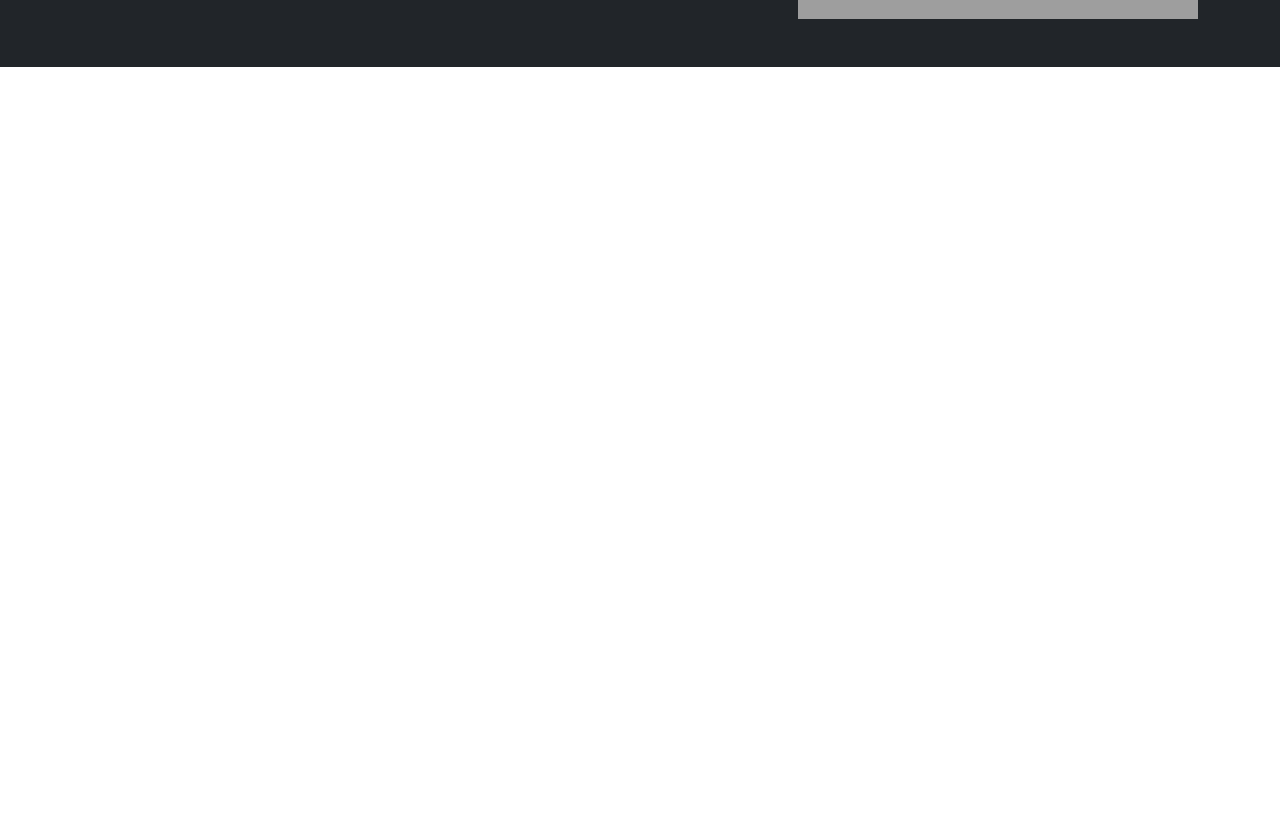
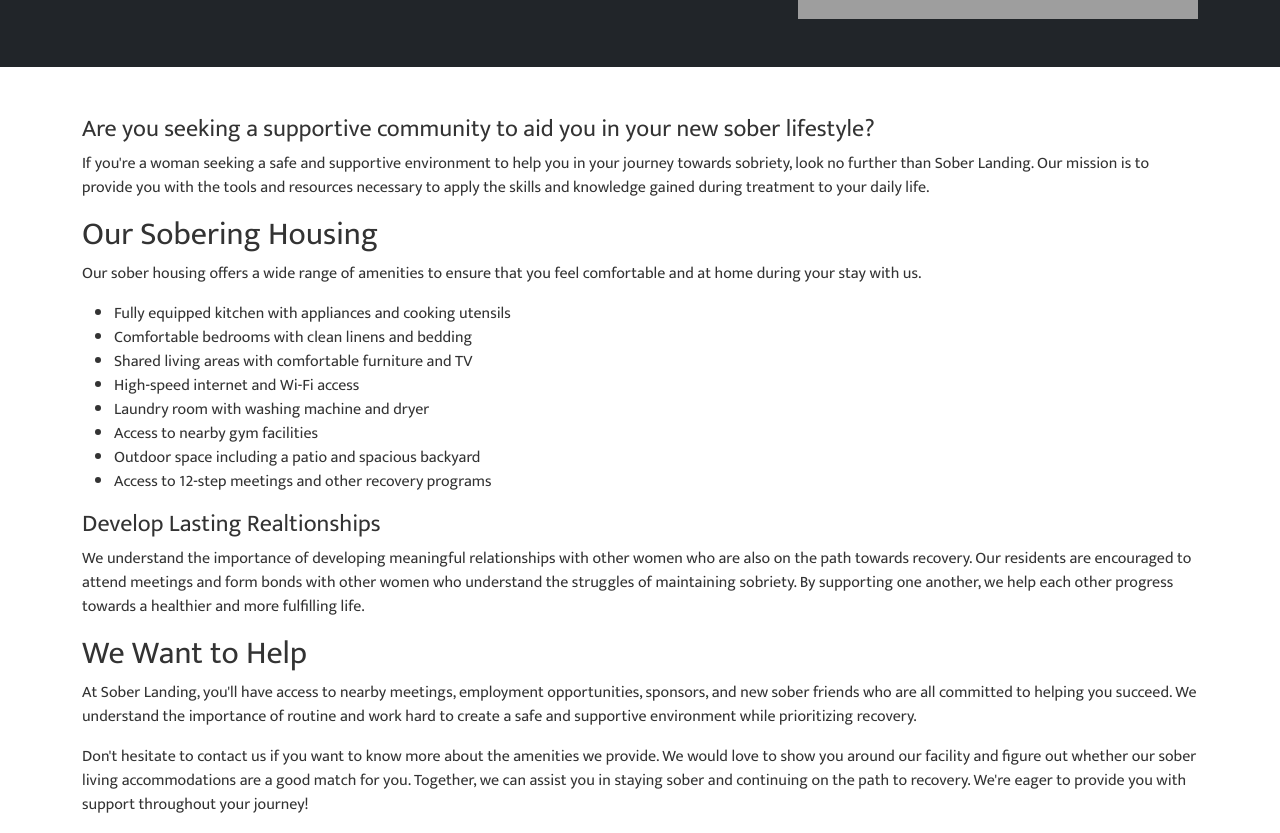
Before and after one commit to cDev-Creator/SoberLanding, a React (Create React App) app: page /home in a window 1280 px wide. Shown: the part 425-1258 px from the top of the page. Before the commit the page ends 800 px from the top, so only its background shows below. Built offline with nearby package versions, Linux system fonts and the light colour scheme; grey boxes are pictures that could not be loaded; the HTML template or start-up script is replaced by a standard one.

Commit message:
main text for home added

```diff
--- a/src/components/Home.js
+++ b/src/components/Home.js
@@ -1,8 +1,40 @@
 import Showcase from './Showcase';
+import { Container } from 'react-bootstrap';
 
 const Home = () => {
+    const amenities = ['outdoor setainf', 'BMW sd sds s', 'Audi sdsd sdsd'];
     return (
-        <Showcase />
+        <div>
+            <Showcase />
+            <section>
+                <Container>
+                    <div className='mt-5'>
+                        <h4>Are you seeking a supportive community to aid you in your new sober lifestyle?</h4>
+                        <p>If you're a woman seeking a safe and supportive environment to help you in your journey towards sobriety, look no further than Sober Landing. Our mission is to provide you with the tools and resources necessary to apply the skills and knowledge gained during treatment to your daily life.</p>
+
+                        <h2>Our Sobering Housing</h2>
+                        <p>Our sober housing offers a wide range of amenities to ensure that you feel comfortable and at home during your stay with us.</p>
+                        <ul>
+                            <li>Fully equipped kitchen with appliances and cooking utensils</li>
+                            <li>Comfortable bedrooms with clean linens and bedding</li>
+                            <li>Shared living areas with comfortable furniture and TV</li>
+                            <li>High-speed internet and Wi-Fi access</li>
+                            <li>Laundry room with washing machine and dryer</li>
+                            <li>Access to nearby gym facilities</li>
+                            <li>Outdoor space including a patio and spacious backyard </li>
+                            <li>Access to 12-step meetings and other recovery programs</li>
+                        </ul>
+
+                        <h4>Develop Lasting Realtionships</h4>
+                        <p>We understand the importance of developing meaningful relationships with other women who are also on the path towards recovery. Our residents are encouraged to attend meetings and form bonds with other women who understand the struggles of maintaining sobriety. By supporting one another, we help each other progress towards a healthier and more fulfilling life.</p>
+
+                        <h2>We Want to Help</h2>
+                        <p>At Sober Landing, you'll have access to nearby meetings, employment opportunities, sponsors, and new sober friends who are all committed to helping you succeed. We understand the importance of routine and work hard to create a safe and supportive environment while prioritizing recovery.</p>
+                        <p>Don't hesitate to contact us if you want to know more about the amenities we provide. We would love to show you around our facility and figure out whether our sober living accommodations are a good match for you. Together, we can assist you in staying sober and continuing on the path to recovery. We're eager to provide you with support throughout your journey!</p>
+                    </div>
+                </Container>
+            </section>
+        </div>
     );
   }
 export default Home;
```
